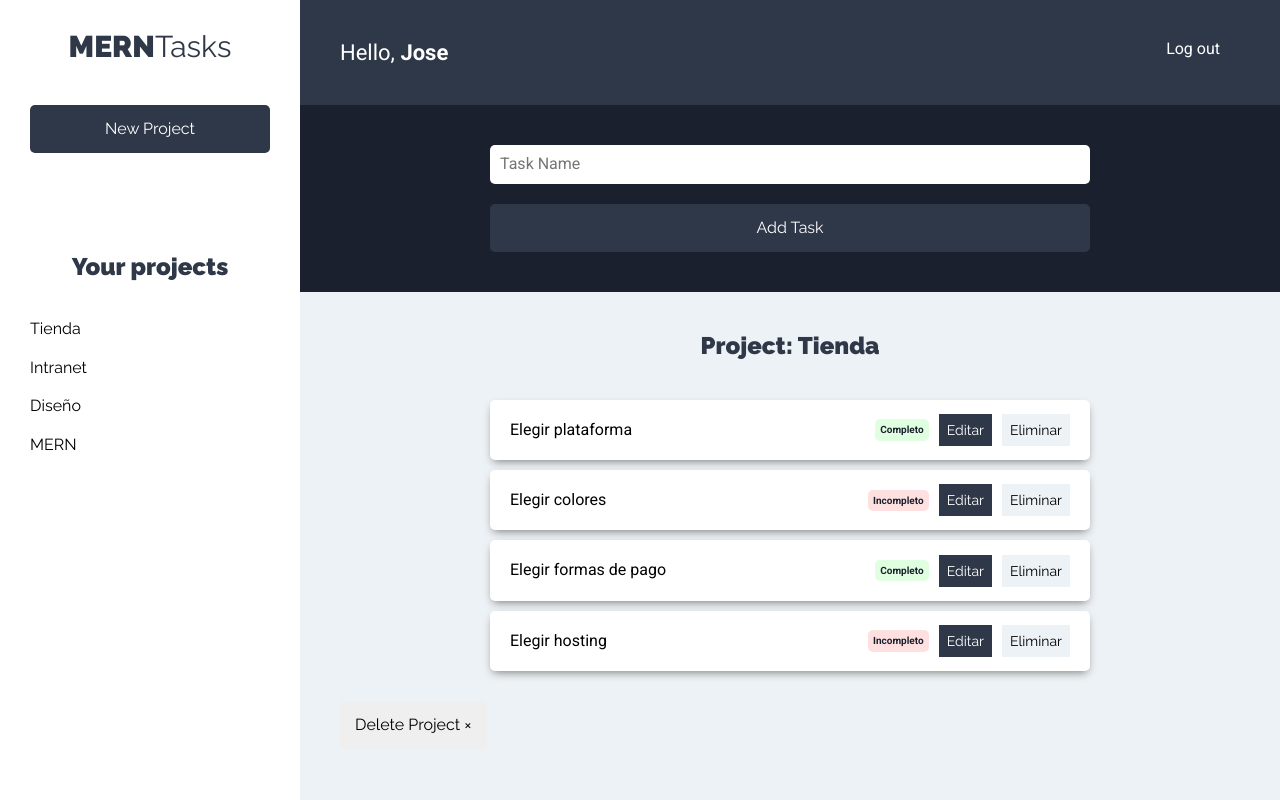
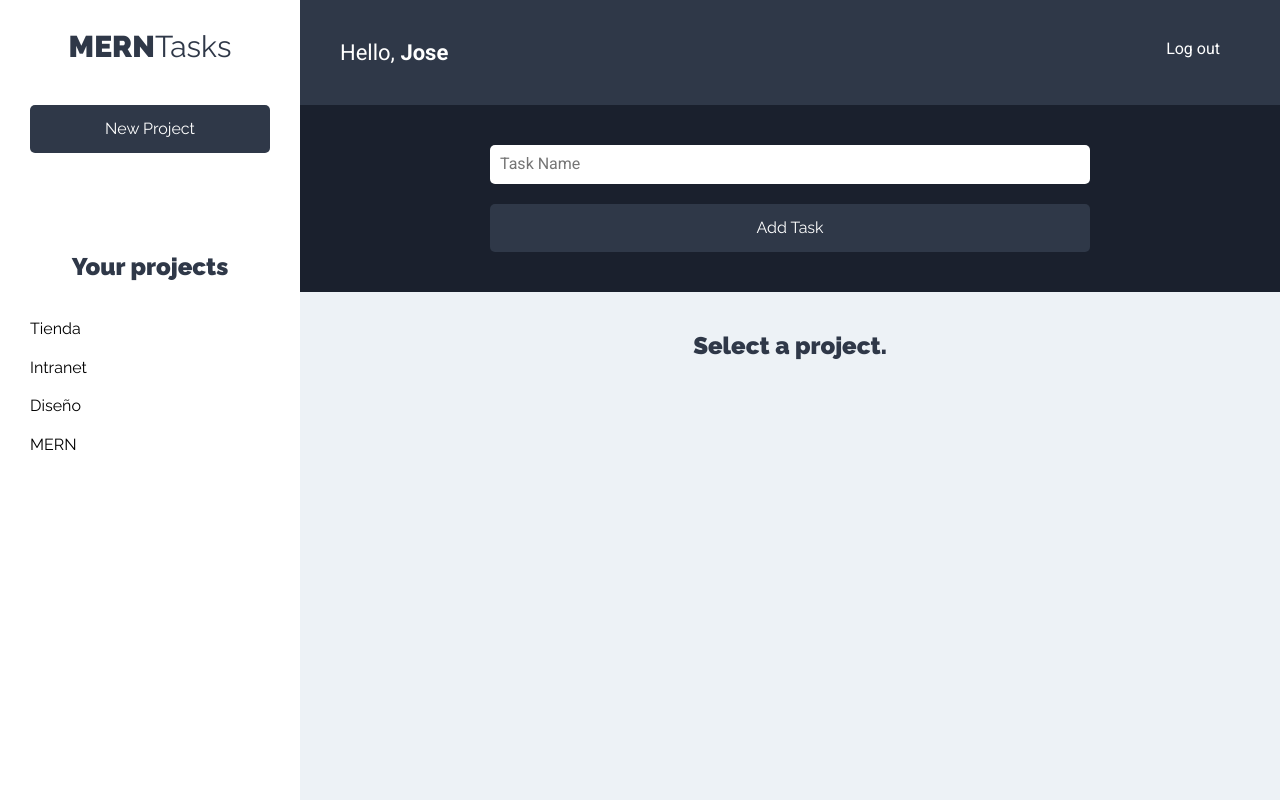
Before and after one commit to JKarmine/MERNTasks, a React (Create React App) app in the folder client/: page /projects in a window 1280 px wide. Built offline with nearby package versions, Linux system fonts and the light colour scheme.

Commit message:
Show the current project on screen

```diff
--- a/client/src/components/tasks/TaskList.js
+++ b/client/src/components/tasks/TaskList.js
@@ -1,7 +1,17 @@
-import React, { Fragment } from 'react';
+import React, { Fragment, useContext } from 'react';
 import Task from './Task';
+import projectContext from '../../context/projects/projectContext';
 
 const TaskList = () => {
+    const projectsContext = useContext(projectContext);
+    const { project } = projectsContext;
+
+    if (!project) {
+        return <h2>Select a project.</h2>
+    }
+
+    const [currentProject] = project;
+
     const projectTasks = [
         { name: 'Elegir plataforma', state: true },
         { name: 'Elegir colores', state: false },
@@ -11,7 +21,7 @@
 
     return (
         <Fragment>
-            <h2>Project: Tienda</h2>
+            <h2>Project: {currentProject.name}</h2>
 
             <ul className="listado-tareas">
                 { projectTasks.length === 0
```
